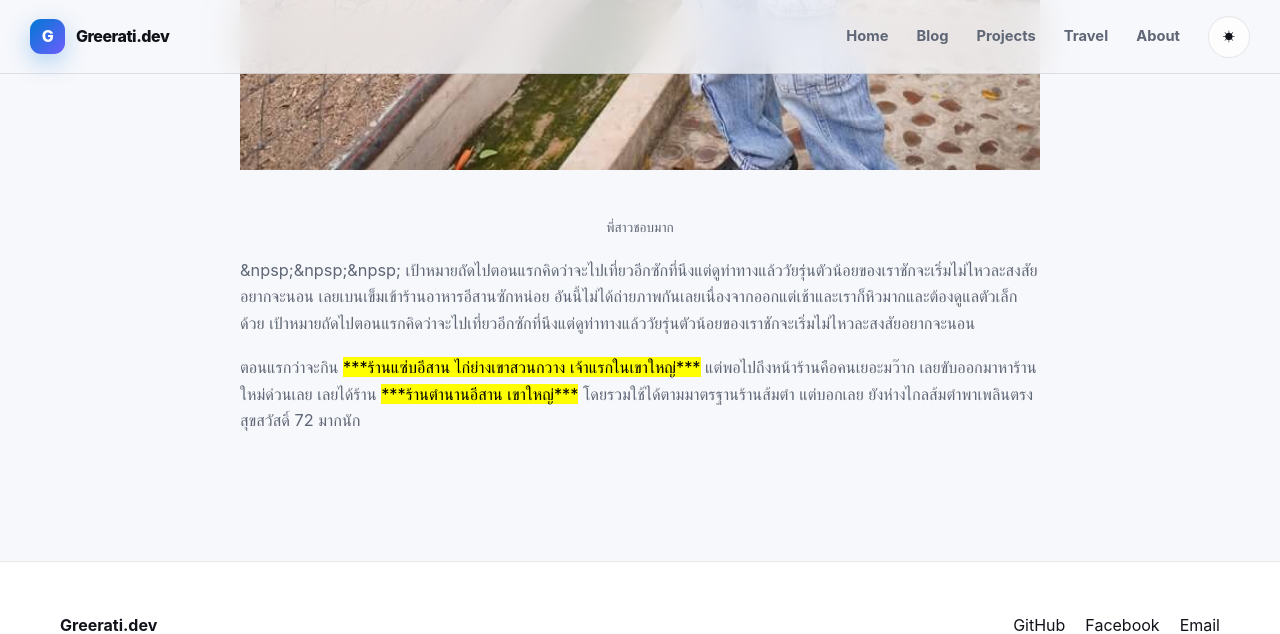
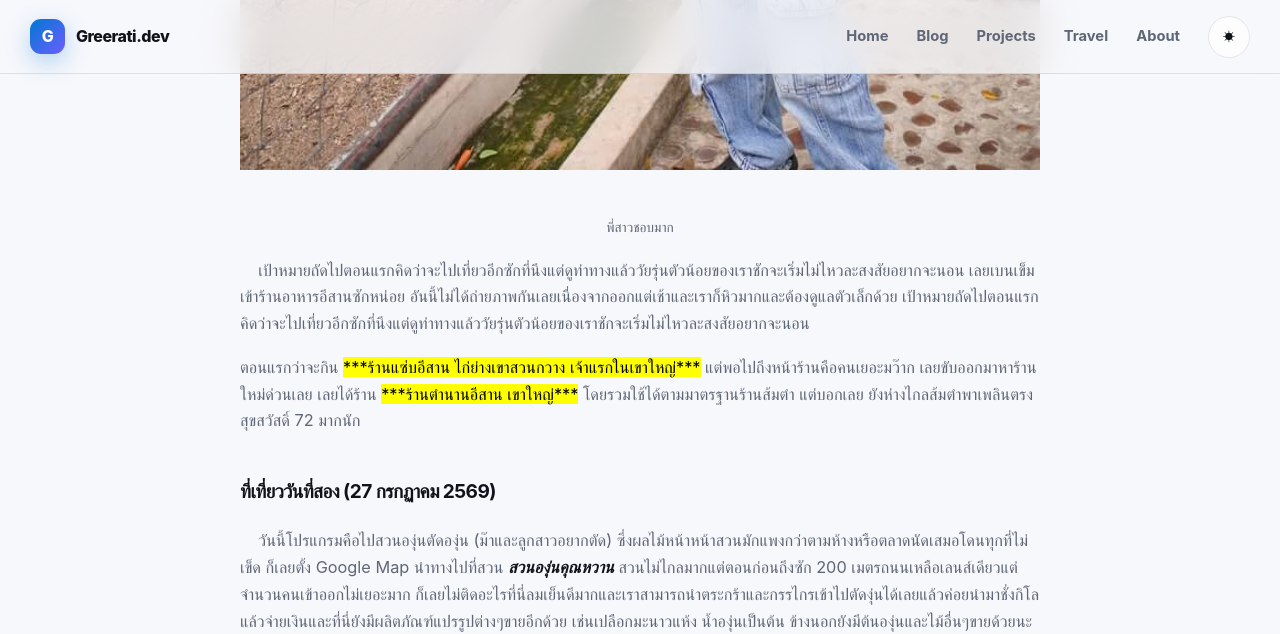
Before and after one commit to kakratua/kakratua.github.io, a Jekyll site: the page built from _posts/2026-08-12-khaoyai-2026.md, in a window 1280 px wide and 1400 px high, scrolled down 5634 px. Shown: the top 634 px of the window. Built offline with Jekyll 4.4.1, drawn with Linux system fonts in a browser that asks for light colours; some of the changed text lies outside the part shown.

Commit message:
khaoyaiangun

```diff
--- a/_posts/2026-08-12-khaoyai-2026.md
+++ b/_posts/2026-08-12-khaoyai-2026.md
@@ -38,7 +38,7 @@ reading_time: "อ่าน 5 นาที"
 ความคุ้มค่า : ![stars](https://starrating-beta.vercel.app/3/)<br>
 รวม : ![stars](https://starrating-beta.vercel.app/3.5/)<br>
 
-&npsp;&npsp;&npsp; ห้องพักเป็นบ้านหลังๆ วิวจากระเบียงสวยมากไม่มีอะไรบังอยู่บนเนินเขา แต่ด้วยทั้งหมดที่ว่ามาเกิดเป็นข้อเสียคือผู้ที่มีลูกน้อยขนของเยอะ
+&nbsp;&nbsp;&nbsp; ห้องพักเป็นบ้านหลังๆ วิวจากระเบียงสวยมากไม่มีอะไรบังอยู่บนเนินเขา แต่ด้วยทั้งหมดที่ว่ามาเกิดเป็นข้อเสียคือผู้ที่มีลูกน้อยขนของเยอะ
 หรือผู้ที่ไม่แข็งแรงควรหลีกเลี่ยงเพราะเดินเหนื่อยมาก กลางคืนทางเดินจะไม่ค่อยมีไฟมีไฟดวงเล็กๆพอเห็นลางๆ
 และ ควรมีไฟฉายเพราะอาจจะเจอสัตว์มีพิษได้ตลอดร้านอาหารจะอยู่ด่านล่างถ้าจะสั่งไปกินที่ห้องไม่มีบริการส่งต้องเดินไปยกขึ้นมาเอง
 แต่แพ็คมาให้ดีไม่ต้องกลัวหก พนักงานยิ้มแย้มดี
@@ -53,9 +53,26 @@ reading_time: "อ่าน 5 นาที"
   <small>พี่สาวชอบมาก</small>
 </p>
 
-&npsp;&npsp;&npsp; เป้าหมายถัดไปตอนแรกคิดว่าจะไปเที่ยวอีกซักที่นึงแต่ดูท่าทางแล้ววัยรุ่นตัวน้อยของเราชักจะเริ่มไม่ไหวละสงสัยอยากจะนอน
+&nbsp;&nbsp;&nbsp; เป้าหมายถัดไปตอนแรกคิดว่าจะไปเที่ยวอีกซักที่นึงแต่ดูท่าทางแล้ววัยรุ่นตัวน้อยของเราชักจะเริ่มไม่ไหวละสงสัยอยากจะนอน
 เลยเบนเข็มเข้าร้านอาหารอีสานซักหน่อย อันนี้ไม่ได้ถ่ายภาพกันเลยเนื่องจากออกแต่เช้าและเราก็หิวมากและต้องดูแลตัวเล็กด้วย
 เป้าหมายถัดไปตอนแรกคิดว่าจะไปเที่ยวอีกซักที่นึงแต่ดูท่าทางแล้ววัยรุ่นตัวน้อยของเราชักจะเริ่มไม่ไหวละสงสัยอยากจะนอน
 
 ตอนแรกว่าจะกิน <mark>***ร้านแซ่บอีสาน ไก่ย่างเขาสวนกวาง เจ้าแรกในเขาใหญ่***</mark> แต่พอไปถึงหน้าร้านคือคนเยอะมว๊าก เลยขับออกมาหาร้านใหม่ด่วนเลย เลยได้ร้าน <mark>***ร้านตำนานอีสาน เขาใหญ่***</mark> โดยรวมใช้ได้ตามมาตรฐานร้านส้มตำ
 แต่บอกเลย ยังห่างไกลส้มตำพาเพลินตรงสุขสวัสดิ์ 72 มากนัก
+
+### ที่เที่ยววันที่สอง (27 กรกฏาคม 2569)
+
+&nbsp;&nbsp;&nbsp; วันนี้โปรแกรมคือไปสวนองุ่นตัดองุ่น (ม๊าและลูกสาวอยากตัด) ซึ่งผลไม้หน้าหน้าสวนมักแพงกว่าตามห้างหรือตลาดนัดเสมอโดนทุกที่ไม่เข็ด
+ก็เลยตั้ง Google Map นำทางไปที่สวน ***สวนองุ่นคุณหวาน*** สวนไม่ไกลมากแต่ตอนก่อนถึงซัก 200 เมตรถนนเหลือเลนส์เดียวแต่จำนวนคนเข้าออกไม่เยอะมาก ก็เลยไม่ติดอะไรที่นี่ลมเย็นดีมากและเราสามารถนำตระกร้าและกรรไกรเข้าไปตัดงุ่นได้เลยแล้วค่อยนำมาชั่งกิโลแล้วจ่ายเงินและที่นี่ยังมีผลิตภัณฑ์แปรรูปต่างๆขายอีกด้วย เช่นเปลือกมะนาวแห้ง น้ำองุ่นเป็นต้น ข้างนอกยังมีต้นองุ่นและไม้อื่นๆขายด้วยนะสามารถซื้อกลับไปปลูกได้(ถ้าคิดว่าปลูกได้นะ) เราอยู่ที่นี่กันไม่นานมากนัก เพราะจุดหมายต่อไปของเราคือ **เขาใหญ่อาร์ตมิวเซียม**
+
+<p align="center">
+  <img class="responsive-image" src="/assets/images/Khaoyai_2026/khunwan.heic">
+  <br>
+  <small>ไร่องุ่นคุณหวาน</small>
+</p>
+
+<p align="center">
+  <img class="responsive-image" src="/assets/images/Khaoyai_2026/DSC00860.JPG">
+  <br>
+  <small>พี่สาวอยากตัดบ้าง</small>
+</p>
```
Also changed, not shown: 2 other files.
